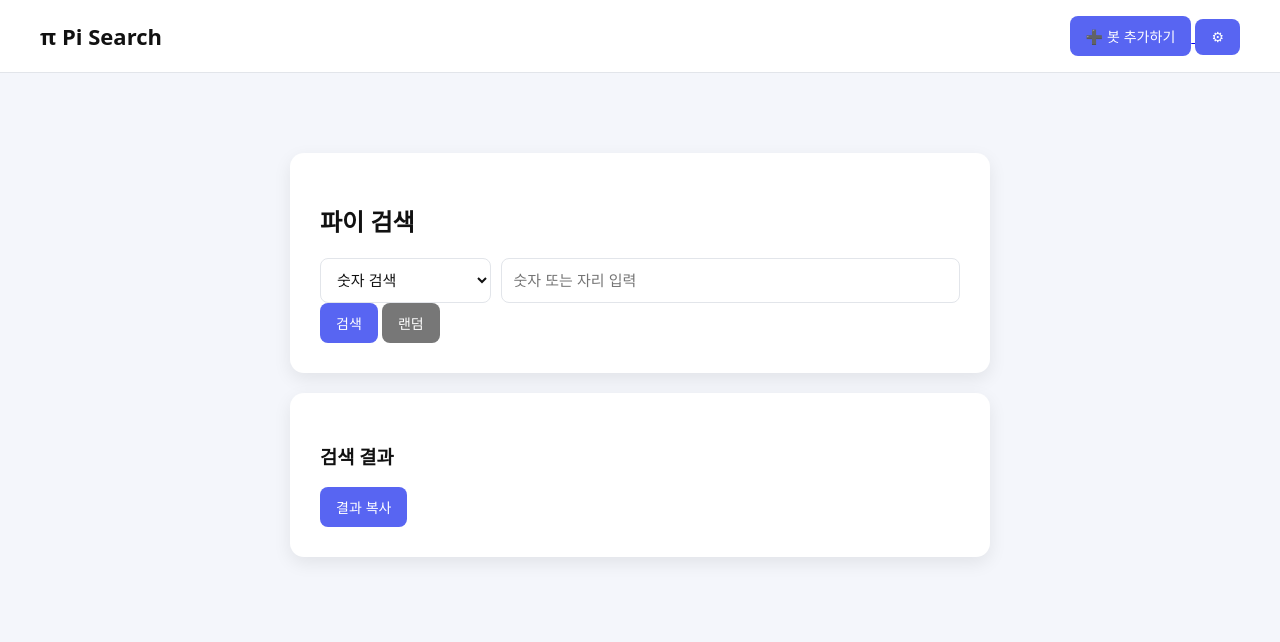
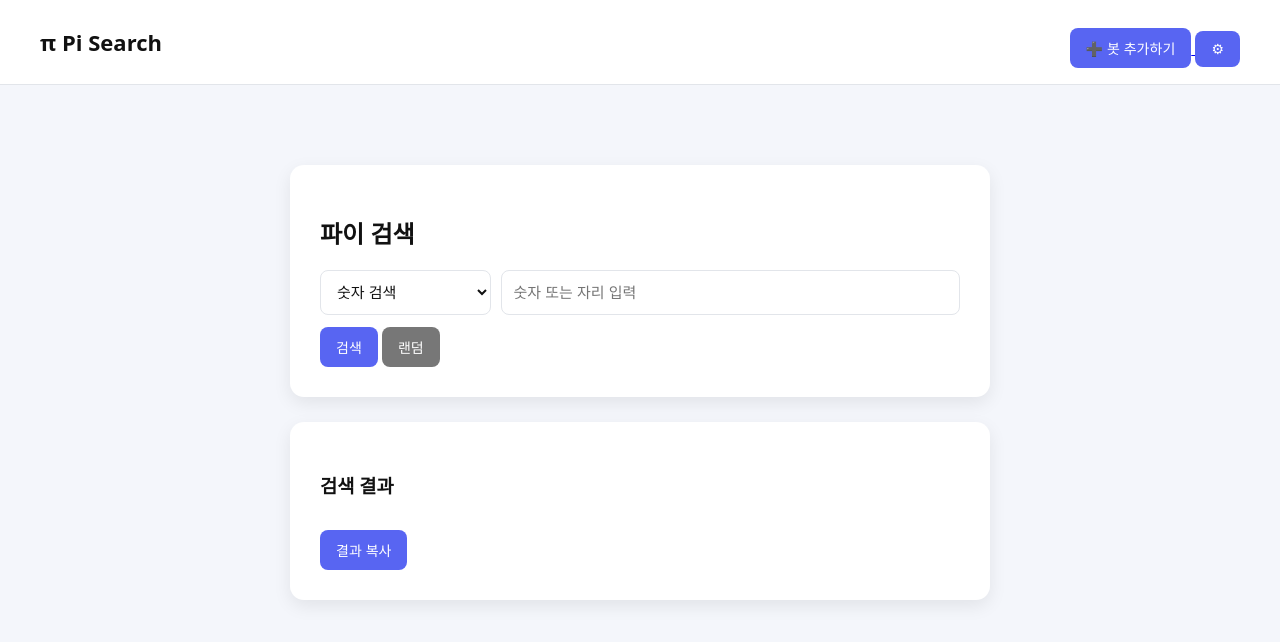
Before and after one commit to METAINJI/META-PI, a FastAPI app: page / in a window 1280 px wide. Shown: the top 642 px of the page. Run offline with FastAPI, Linux system fonts and the light colour scheme; parts of the project's set-up code (start-up, migrations or seed data) failed here and were passed over.

Commit message:
Update index.html

```diff
--- a/templates/index.html
+++ b/templates/index.html
@@ -51,6 +51,7 @@ padding:10px 16px;
 border-radius:8px;
 cursor:pointer;
 font-size:14px;
+margin-top:12px;
 }
 
 button.secondary{
@@ -68,7 +69,7 @@ background:var(--card);
 padding:30px;
 border-radius:14px;
 box-shadow:0 6px 18px rgba(0,0,0,0.08);
-margin-bottom:20px;
+margin-bottom:25px;
 transition:background .35s;
 }
 
@@ -101,7 +102,9 @@ color:var(--text);
 .result{
 font-family:monospace;
 white-space:pre-wrap;
-margin-top:15px;
+margin-top:20px;
+font-size:18px;
+line-height:1.6;
 }
 
 .settings{
@@ -237,14 +240,14 @@ let output=""
 if(mode==="search"){
 
 if(!data.found){
-output="검색 결과가 없습니다"
+output="❌ 검색 결과가 없습니다"
 }else{
 
 let ctx=data.context
 let i=ctx.indexOf(value)
 
 let highlight=
-ctx.slice(0,i)+"["+value+"]"+ctx.slice(i+value.length)
+ctx.slice(0,i)+"<b>"+value+"</b>"+ctx.slice(i+value.length)
 
 let prefix=data.start===0?"":"..."
 let suffix="..."
@@ -267,7 +270,7 @@ let digit=data.digit
 let i=ctx.indexOf(digit)
 
 let highlight=
-ctx.slice(0,i)+"["+digit+"]"+ctx.slice(i+1)
+ctx.slice(0,i)+"<b>"+digit+"</b>"+ctx.slice(i+1)
 
 let prefix=data.start===0?"":"..."
 let suffix="..."
@@ -288,7 +291,7 @@ let end=performance.now()
 document.getElementById("time").innerText=
 "검색 시간: "+((end-start)/1000).toFixed(3)+"초"
 
-document.getElementById("result").innerText=output
+document.getElementById("result").innerHTML=output
 
 }
 
```
